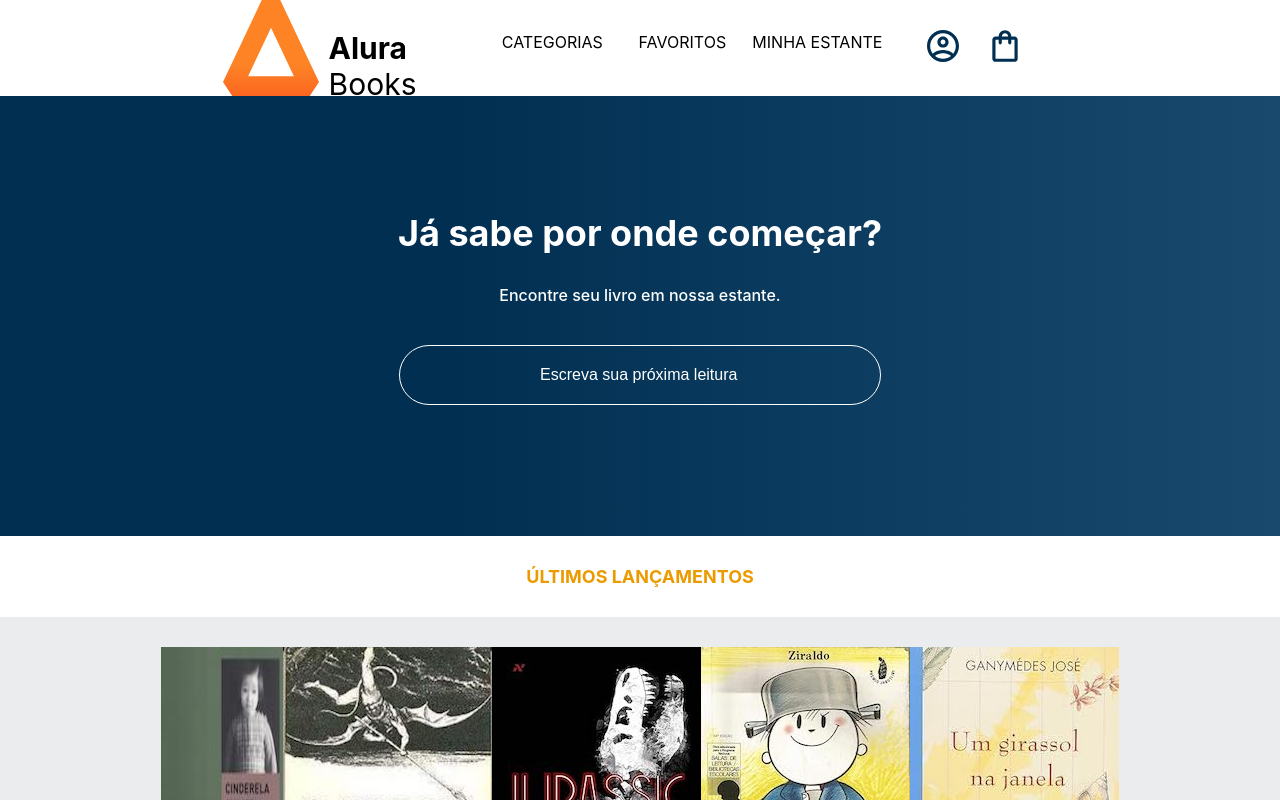
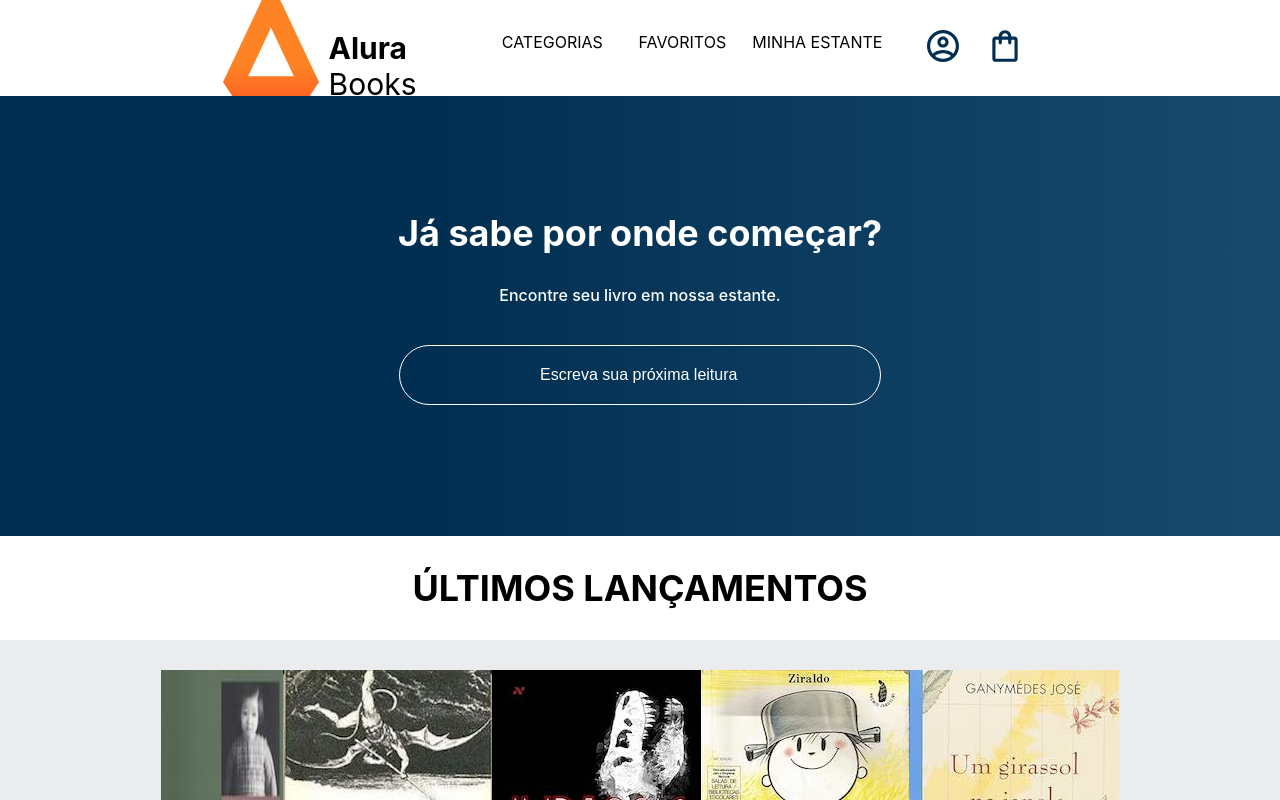
Before and after one commit to FGhiraldeli/alura-books, a React (Create React App) app: page / in a window 1280 px wide. Shown: the top 800 px of the page. Built offline with nearby package versions, Linux system fonts and the light colour scheme.

Commit message:
Passing font-size and text-align through props

```diff
--- a/src/componentes/UltimosLancamentos/index.js
+++ b/src/componentes/UltimosLancamentos/index.js
@@ -23,7 +23,7 @@ const NovosLivrosContainer = styled.div`
 function UltimosLancamentos() {
     return (
         <UltimosLancamentosContainer>
-            <Titulo>ÚLTIMOS LANÇAMENTOS</Titulo>
+            <Titulo cor="#000" tamanhofonte="36px">ÚLTIMOS LANÇAMENTOS</Titulo>
             <NovosLivrosContainer>
                 {livros_lancamentos.map((livro, index) => (
                     <img src={livro.src} key={index} alt="" />
```
